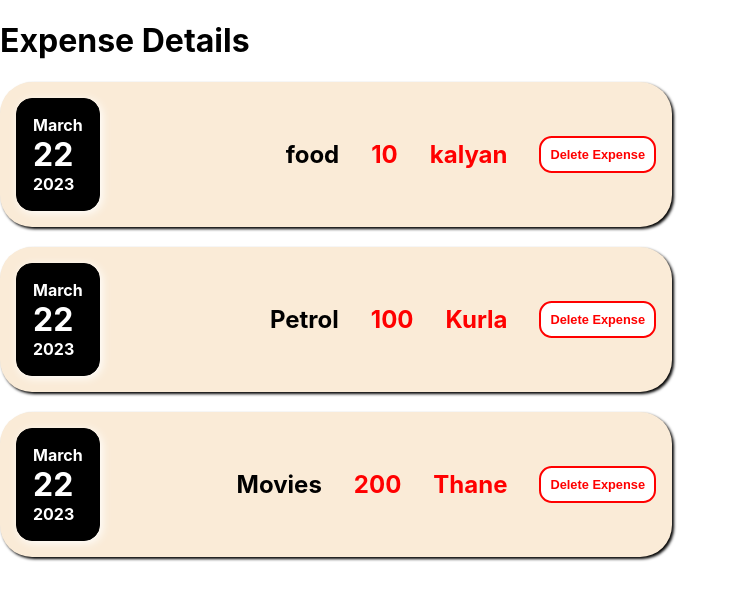
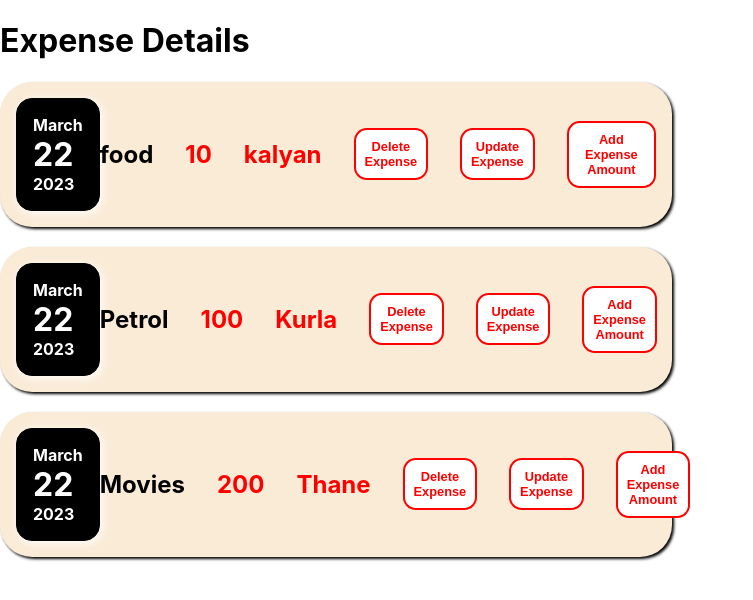
Before and after one commit to sumit6767/Expense-tracker, a React (Create React App) app: page / in a window 1280 px wide. Shown: the top 600 px of the page, without its empty margins (0-753 px from the left). Built offline with nearby package versions, Linux system fonts and the light colour scheme.

Commit message:
add 100 $ amount in expense feature done by useState hook of react which allows component instance to re rendering and visual change on UI on click event

```diff
--- a/src/components/expenses/ExpenseDetails.js
+++ b/src/components/expenses/ExpenseDetails.js
@@ -1,16 +1,30 @@
 import './expense.css';
+import React,{useState} from 'react';
+//named import and default import
 
 function ExpenseDetails(props){
+    let [title,setTitle] = useState(props.expenseDetail);
 
+    const[amount,setAmount] = useState(+props.amount)
     function deleteHandler(e){
         e.target.parentElement.parentElement.parentElement.remove();
     }
 
+    function updateHandler(e){
+        setTitle("updated");
+        console.log(title);
+    }
+
+    function amountHandler(){
+        setAmount(+amount+100);
+    }
     return(<div className="expense">
-    <h2>{props.expenseDetail}</h2>
-    <span className="amount">{props.amount}</span>
+    <h2>{title}</h2>
+    <span className="amount">{amount}</span>
     <span className="amount">{props.LocationOfExpenditure}</span>
     <span><button className='btn' onClick={deleteHandler}>Delete Expense</button></span>
+    <span><button className='btn' onClick={updateHandler}>Update Expense</button></span>
+    <span><button className='btn' onClick={amountHandler}>Add Expense Amount</button></span>
     </div>)
 }
 
```
